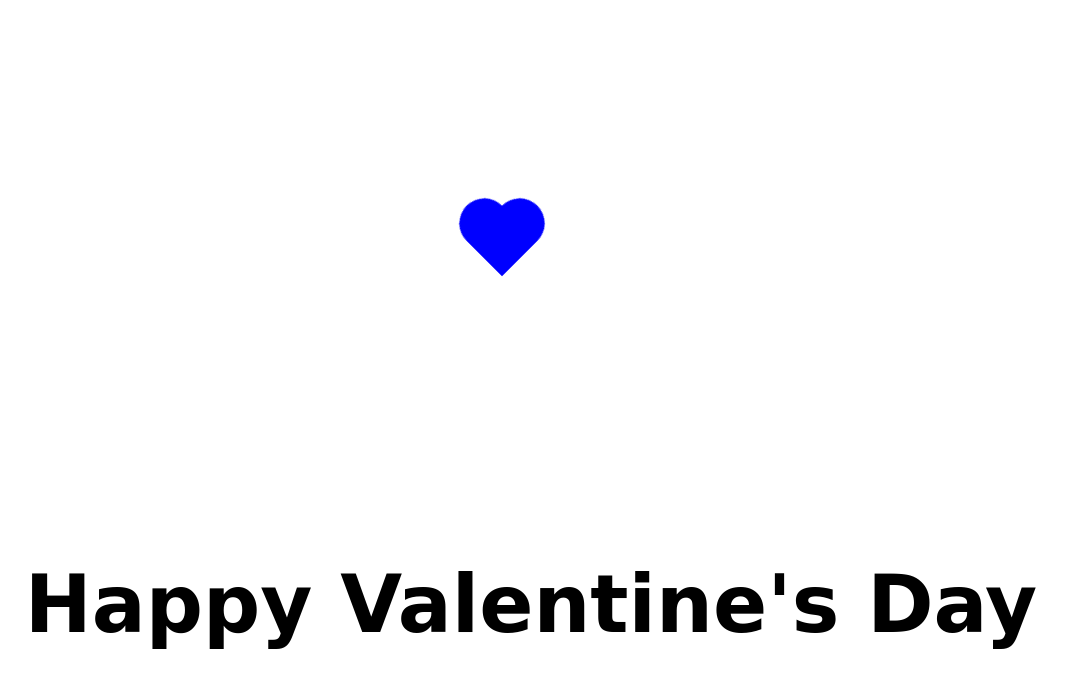
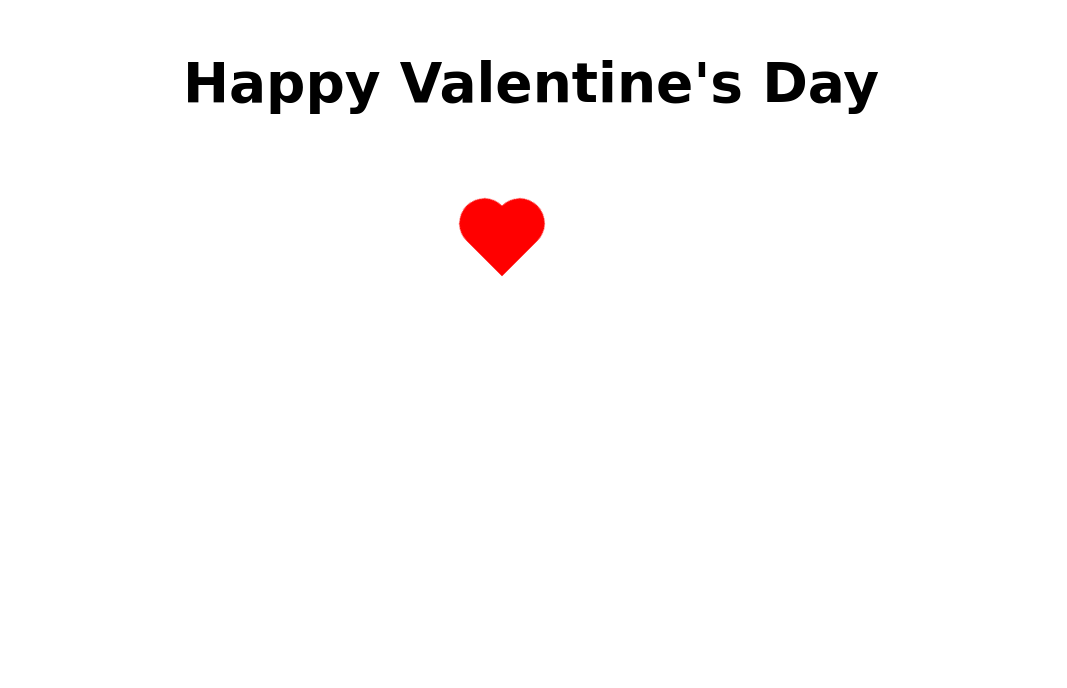
Before and after one commit to BritishPandaChick/beating-heart, a plain HTML site: page index.html in a window 1280 px wide. Shown: the part 144-832 px from the top of the page, without its empty margins (109-1176 px from the left). After the commit the page ends 800 px from the top, so only its background shows below. Drawn offline with Linux system fonts and the light colour scheme; a web font is replaced by a local one.

Commit message:
Update style file

```diff
--- a/style.css
+++ b/style.css
@@ -1,10 +1,10 @@
 .container {
-  padding: 40vh 0;
+  padding: 75px 0;
 }
 
 .heart {
   animation: heartbeat 1s infinite;
-  background-color: blue;
+  background-color: red;
   display: inline-block;
   height: 50px;
   margin: 0 10px;
@@ -18,7 +18,7 @@
 
 .heart:before, .heart:after {
   content: "";
-  background-color: blue;
+  background-color: red;
   border-radius: 50%;
   height: 50px;
   position: absolute;
@@ -53,6 +53,6 @@
 
 h1 {
   text-align: center;
-  font-size: 5em;
+  font-size: 55px;
   font-family: 'Srisakdi', cursive;
 }
```
